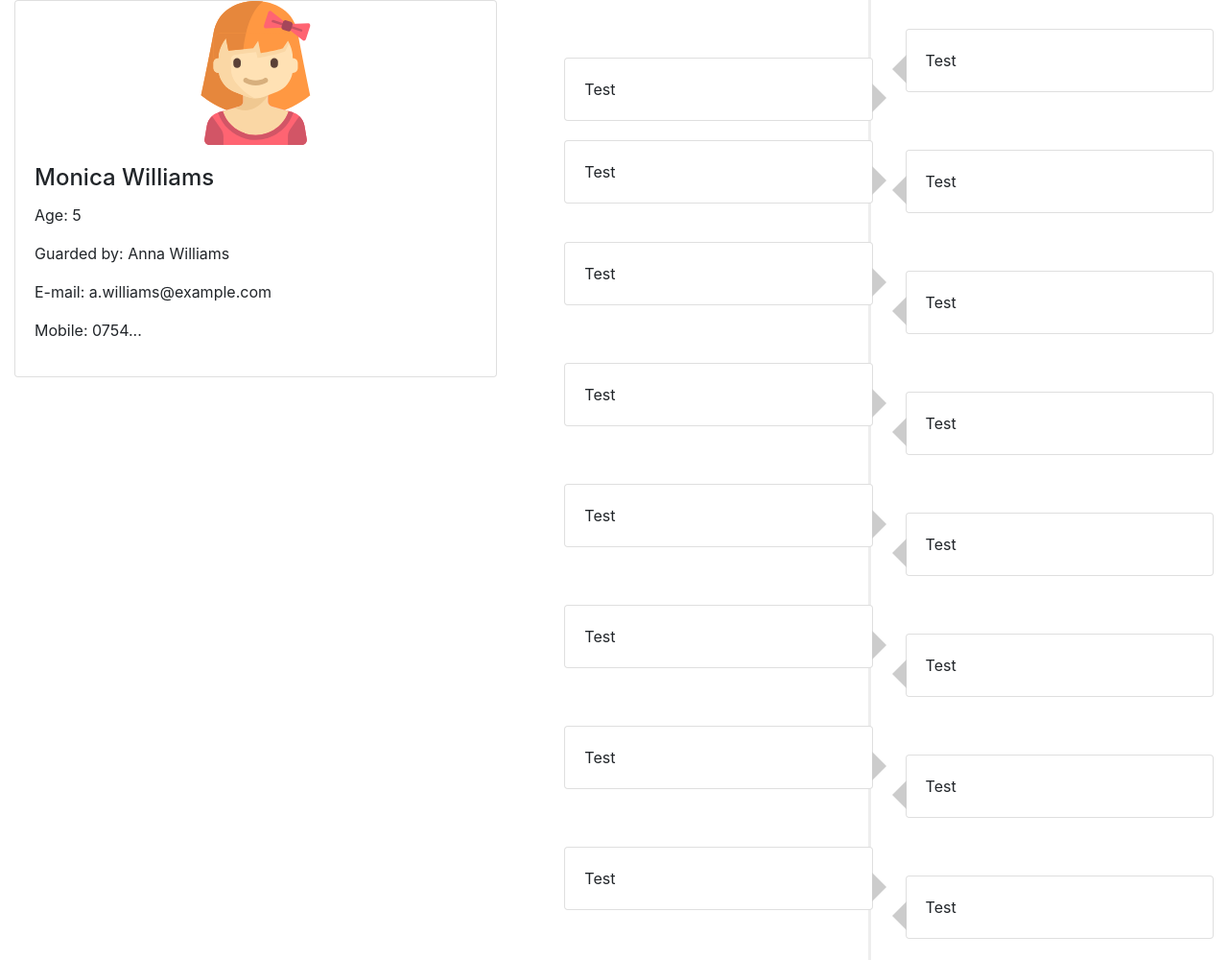
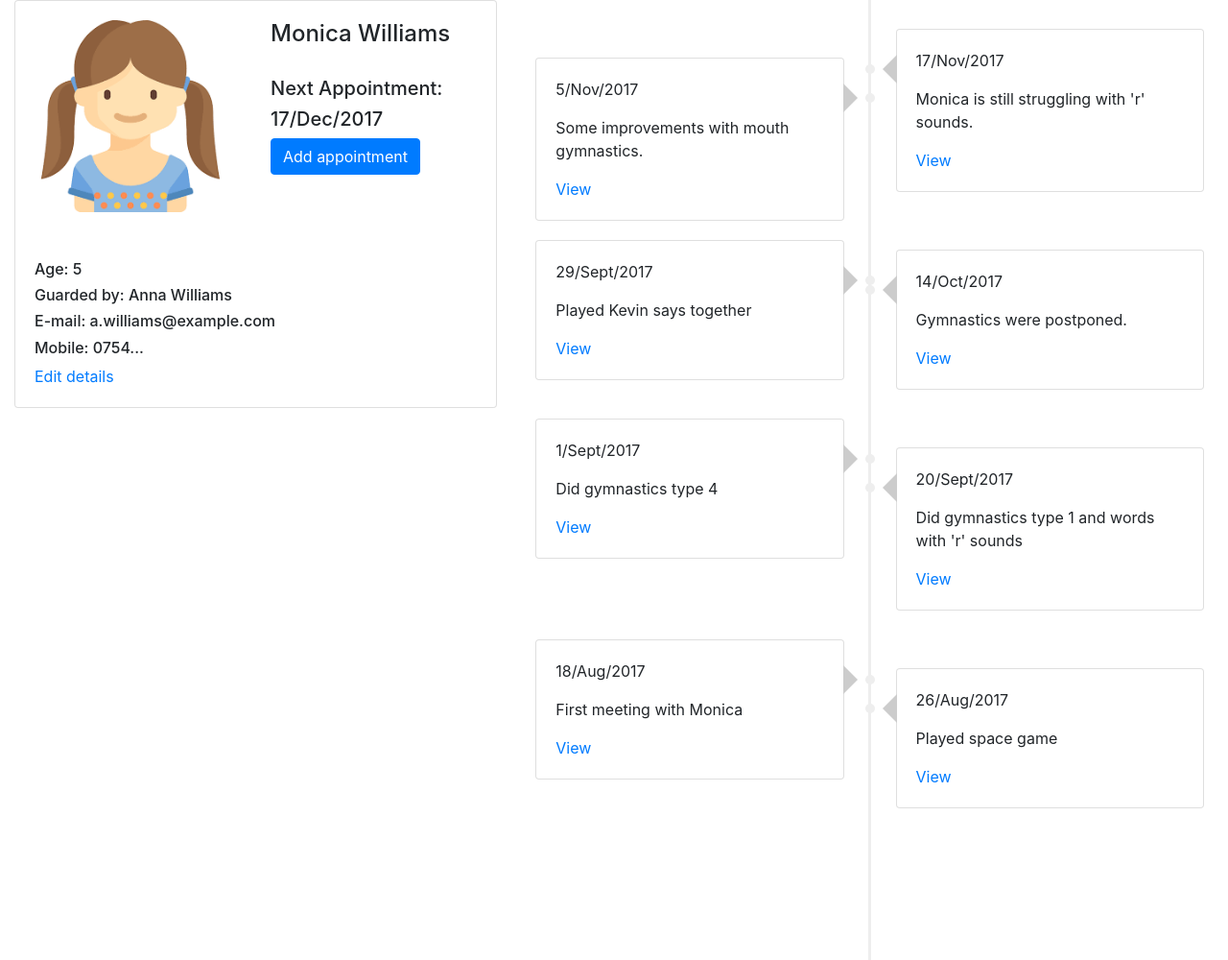
Before and after one commit to kristinagenova/hci_webapp, a Django app: page /patient/1 in a window 1280 px wide. Shown: the part 72-1072 px from the top of the page at 96% size. Run offline with Django 3.2, Linux system fonts and the light colour scheme; a user stored in the database is signed in; data comes from the database, SQL or seed files in the repository; both versions use the stored data as it was after the commit; some libraries are stand-ins or nearby versions.

Commit message:
Bootstrapped screens

```diff
--- a/speechApp/models.py
+++ b/speechApp/models.py
@@ -10,6 +10,7 @@ class Patient(models.Model):
     first_name = models.CharField(max_length=30)
     last_name = models.CharField(max_length=30)
     age = models.PositiveIntegerField()
+    gender = models.CharField(max_length=10)
     guardian = models.CharField(max_length=30)
     email = models.EmailField(max_length=30, null=True, default=None)
     mobile = models.CharField(max_length=20)
--- a/speechApp/views.py
+++ b/speechApp/views.py
@@ -12,5 +12,12 @@ def index(request):
 @login_required
 def patient(request, id):
     patient = Patient.objects.get(pk=id)
-    timeline = [0] * 20
+    timeline = [{"date":"17/Nov/2017", "comment":"Monica is still struggling with 'r' sounds."},
+        {"date": "5/Nov/2017", "comment": "Some improvements with mouth gymnastics."},
+        {"date": "14/Oct/2017", "comment": "Gymnastics were postponed."},
+        {"date": "29/Sept/2017", "comment": "Played Kevin says together"},
+        {"date": "20/Sept/2017", "comment": "Did gymnastics type 1 and words with 'r' sounds"},
+        {"date": "1/Sept/2017", "comment": "Did gymnastics type 4"},
+        {"date": "26/Aug/2017", "comment": "Played space game"},
+        {"date": "18/Aug/2017", "comment": "First meeting with Monica"}]
     return render(request, 'patient.html', { 'patient': patient, 'timeline': timeline })
--- a/templates/patient.html
+++ b/templates/patient.html
@@ -6,6 +6,7 @@
 
 .timeline {
   list-style: none;
+  padding: 0;
 }
 .timeline:before {
   top: 0;
@@ -16,6 +17,7 @@
   background-color: #eeeeee;
   left: 50%;
   margin-left: -1.5px;
+  height: 1000px;
 }
 .timeline:after {
   clear: both;
@@ -26,6 +28,8 @@
   width: 50%;
   float: left;
   clear: left;
+  padding-left: 10px;
+  padding-right: 10px;
 }
 .timeline > li:nth-child(2) {
   margin-top: 60px;
@@ -42,15 +46,22 @@
 }
 .timeline > li > .timeline-badge {
   color: #fff;
-  width: 24px;
-  height: 24px;
+  width: 10px;
+  height: 10px;
+  border-radius: 100%;
   line-height: 50px;
   font-size: 1.4em;
   text-align: center;
   position: absolute;
-  top: 16px;
-  right: -12px;
+  top: 37px;
   z-index: 100;
+  background: #eeeeee;
+}
+.timeline > li:nth-child(even) > .timeline-badge {
+  right: -5px;
+}
+.timeline > li:nth-child(odd) > .timeline-badge {
+  left: -5px;
 }
 .timeline > li > .card {
   position: relative;
@@ -89,13 +100,33 @@
   <div class="row">
     <div class="col-sm-5">
       <div class="card">
-        <img class="card-img-top" align="left" height="150px" src="{% static "girl.svg" %}" alt="Girl"/>
         <div class="card-body">
-          <h4 class="card-title">{{ patient.first_name }} {{ patient.last_name }}</h4>
-          <p>Age: {{ patient.age }}</p>
-          <p>Guarded by: {{ patient.guardian }}</p>
-          <p>E-mail: {{ patient.email }}</p>
-          <p>Mobile: {{ patient.mobile }}</p>
+          <div class="media">
+            <div class="media-body">
+              <div class="row">
+                <div class="col">
+                  {% if patient.gender == "Male" %}
+                  <img class="d-flex mr-3" align="left" style="height: 200px" src="{% static "boy.jpg" %}" alt="Boy"/>
+                  {% elif patient.gender == "Female" %}
+                  <img class="d-flex mr-3" align="left" style="height: 200px" src="{% static "girl.png" %}" alt="Girl"/>
+                  {% endif %}
+                </div>
+                <div class="col">
+                  <h4 "mt-0" style="margin-bottom:30px">{{ patient.first_name }} {{ patient.last_name }}</h4>
+                  <h5 "mt-0">Next Appointment:</h5>
+                  <h5 "mt-0">17/Dec/2017</h5>
+                  <button type="submit" class="btn btn-primary">Add appointment</button>
+                </div>
+              </div>
+              <div style="margin-top:50px">
+                <h6 "mt-0">Age: {{ patient.age }}</h6>
+                <h6 "mt-0">Guarded by: {{ patient.guardian }}</h6>
+                <h6 "mt-0">E-mail: {{ patient.email }}</h6>
+                <h6 "mt-0">Mobile: {{ patient.mobile }}</h6>
+                <a href="/patient/{{ patient.id }/edit">Edit details</a>
+              </div>
+            </div>
+          </div>
         </div>
       </div>
     </div>
@@ -106,7 +137,9 @@
             <div class="timeline-badge"><i class="glyphicon glyphicon-record"></i></div>
             <div class="card">
               <div class="card-body">
-                <p class="card-text">Test</p>
+                <p class="card-text">{{ timeline_entry.date }}</p>
+                <p class="card-text">{{ timeline_entry.comment }}</p>
+                <a href="/patient/{{ patient.id }/appointment/number">View</a>
               </div>
             </div>
           </li>
```
Also changed, not shown: templates/index.html (+17 -8 lines), db.sqlite3, static/boy.jpg (added), static/girl.png (added), static/girl.svg (deleted), static/plus.png (added).
